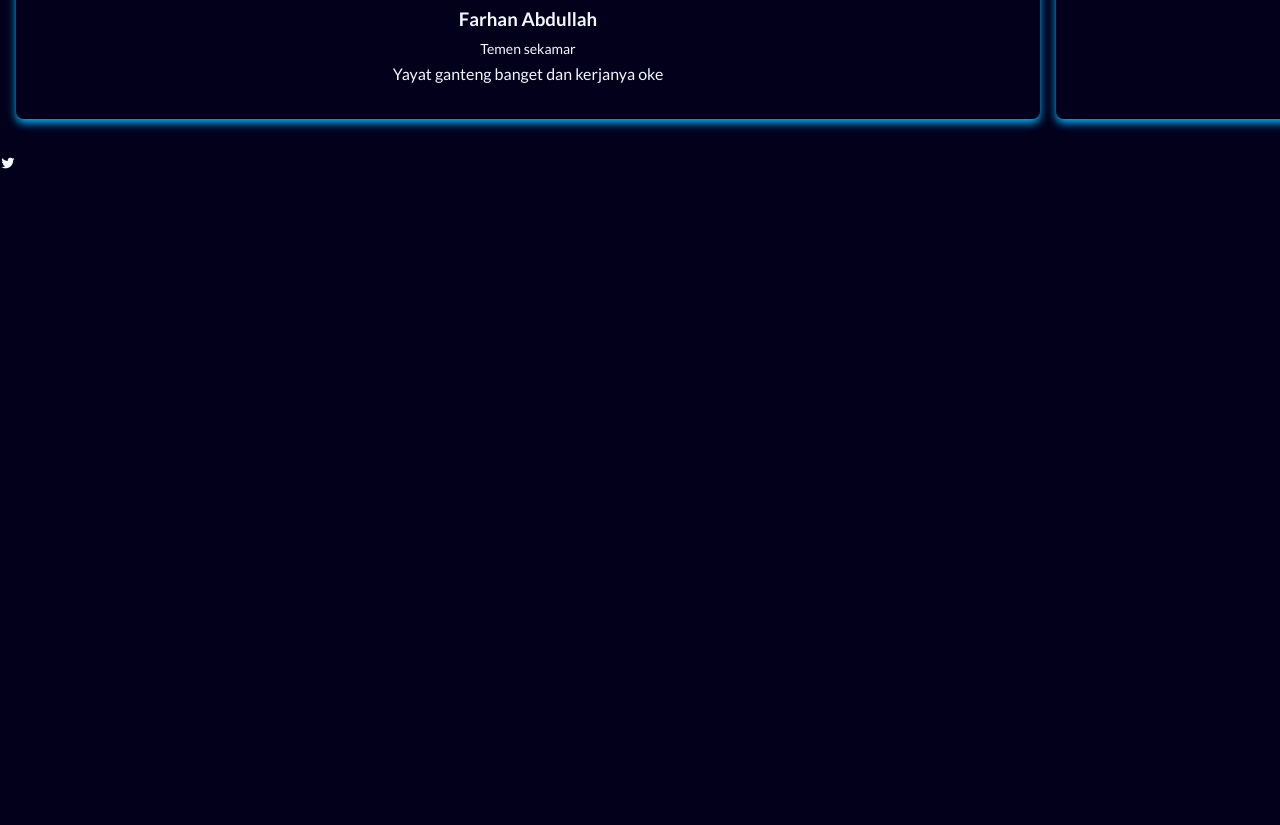
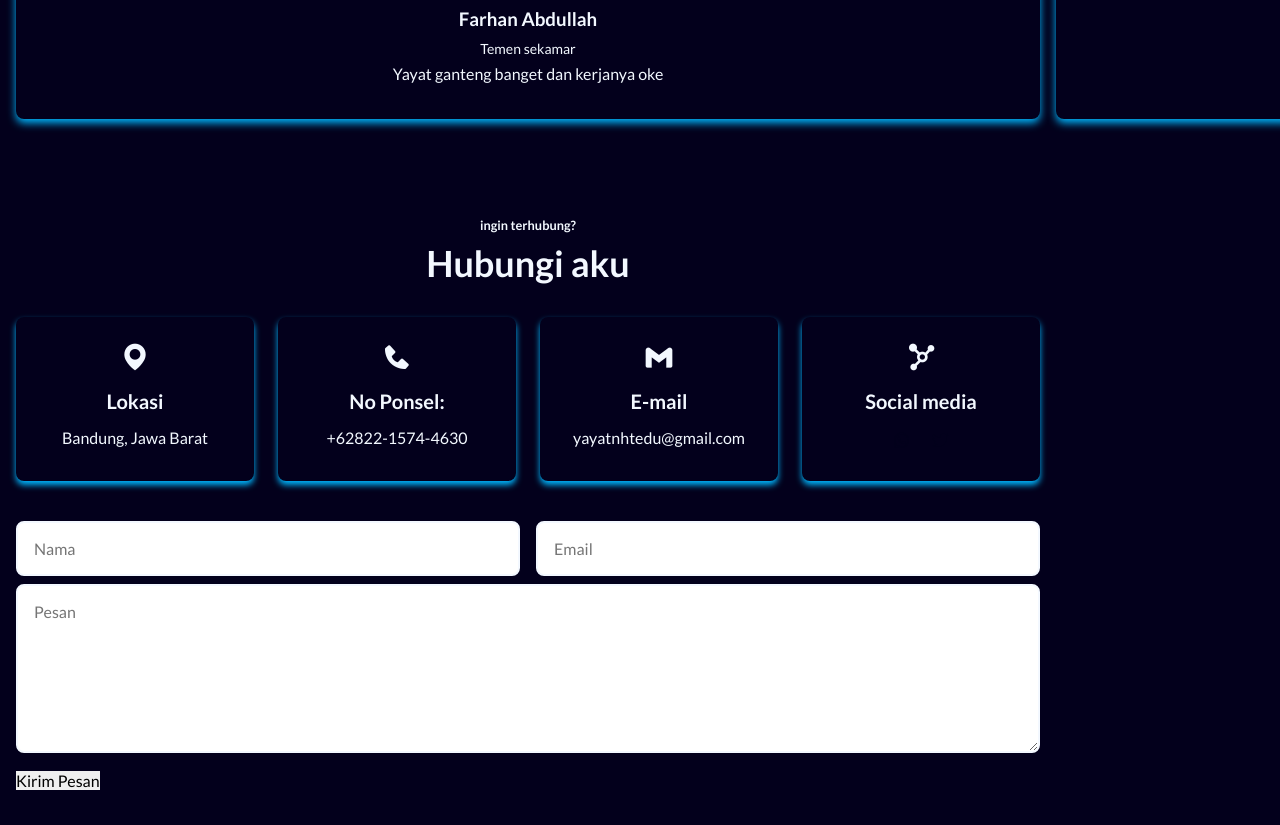
Before and after one commit to ynht-edu/portfolio_ynht, a plain HTML site: page index.html in a window 1280 px wide. Shown: the part 4629-5454 px from the top of the page. Before the commit the page ends 4805 px from the top, so only its background shows below. Drawn offline with nearby package versions, Linux system fonts and the light colour scheme.

Commit message:
feat: add contact me

```diff
--- a/index.html
+++ b/index.html
@@ -218,8 +218,47 @@
                 </div>
             </div>
         </section>
+        <section class="contact section bd-container" id="contact">
+            <span class="section-subtitle">ingin terhubung?</span>
+            <h2 class="section-title">Hubungi aku</h2>
+
+            <div class="contact__container bd-grid">
+                <div class="contact__content bd-grid">
+                    <div class="contact__box">
+                        <i class='bx bxs-map contact__icon'></i>
+                        <h3 class="contact__title">Lokasi</h3>
+                        <span class="contact__description">Bandung, Jawa Barat</span>
+                    </div>
+                    <div class="contact__box">
+                        <i class='bx bxs-phone contact__icon'></i>
+                        <h3 class="contact__title">No Ponsel:</h3>
+                        <span class="contact__description">+62822-1574-4630</span>
+                    </div>
+                    <div class="contact__box">
+                        <i class='bx bxl-gmail contact__icon'></i>
+                        <h3 class="contact__title">E-mail</h3>
+                        <span class="contact__description">yayatnhtedu@gmail.com</span>
+                    </div>
+                    <div class="contact__box">
+                        <i class='bx bxs-network-chart contact__icon'></i>
+                        <h3 class="contact__title">Social media</h3>
+                        <div>
+                            <a href="#" class="contact__social"><i class='bx bxl-whatsapp' ></i></a>
+                            <a href="#" class="contact__social"><i class='bx bxl-twitter' ></i></a>
+                        </div>
+                    </div>
+                </div>
+                <form action="" class="contact__form">
+                    <div class="contact__inputs">
+                        <input type="text" placeholder="Nama" class="contact__input">
+                        <input type="text" placeholder="Email" class="contact__input">
+                    </div>
+                    <textarea name="" id="" cols="0" rows="7" placeholder="Pesan" class="contact__input"></textarea>
+                    <input type="submit" value="Kirim Pesan" class="button contact__button">
+                </form>
+            </div>
+        </section>
     </main>
-    <i class='bx bxl-twitter' ></i>
 
 
     <script src="scripts/mixitup.min.js"></script>
--- a/scripts/main.js
+++ b/scripts/main.js
@@ -85,6 +85,6 @@ const swiper = new Swiper('.testimonial__container', {
         },
         1024:{
             slidesPerView: 3,
-        }
+        },
     }
   });
--- a/styles/styles.scss
+++ b/styles/styles.scss
@@ -445,3 +445,69 @@ img{
     color: var(--color-white)
 
 }
+
+
+
+.contact__container{
+    row-gap: 2.5rem;
+}
+.contact__content{
+    grid-template-columns: repeat(auto-fit, minmax(220px, 1fr));
+}
+.contact__box{
+    background-color: var(--color-primary);
+    border-radius: .5rem;
+    padding: 1.5rem;
+    text-align: center;
+    box-shadow: 0 4px 6px var(--color-secondary);
+
+}
+
+.contact__icon, .contact__title{
+    color: var(--color-white);
+}
+
+.contact__icon{
+    font-size: 2rem;
+}
+.contact__title{
+    font-size: var(--h3-font-size);
+    margin: var(--m1) 0;
+}
+.contact__social{
+    color: var(--color-primary);
+    font-size: 1.25rem;
+    margin: 0 var(--m1);
+}
+.contact__box:hover{
+    box-shadow: 0 6px 8px var(--color-secondary);
+}
+.contact__inputs{
+    display: grid;
+    grid-template-columns: repeat(2,1fr);
+    column-gap: 1rem;
+}
+.contact__input, .contact__button{
+    outline: none;
+    font-family: var(--body-font);
+    font-size: var(--normal-font-size);
+}
+.contact__input{
+    width: 100%;
+    padding: 1rem;
+    border: 2px solid var(--color-white);
+    color: var(--color-primary);
+    border-radius: .5rem;
+    margin-bottom: var(--m1);
+}
+
+.contact::placeholder{
+    color: var(--color-primary);
+    font-family: var(--body-font);
+    font-weight: var(--font-semi-bold);
+}
+
+.contact__button{
+    cursor: pointer;
+    border: none;
+}
```
Also changed, not shown: styles/styles.css, 1 other file.
